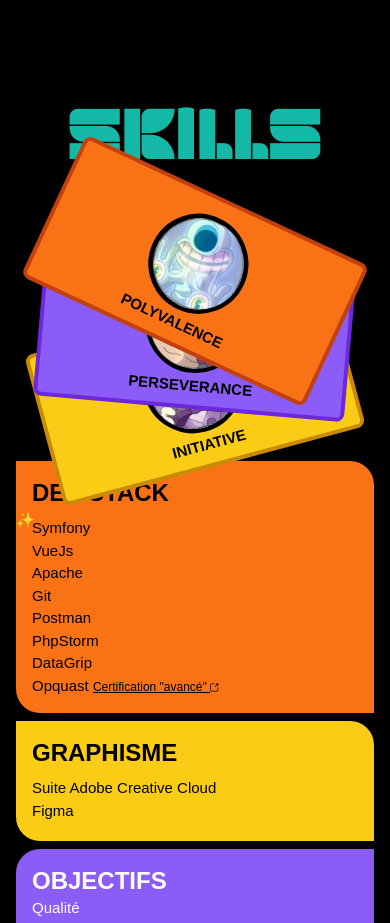
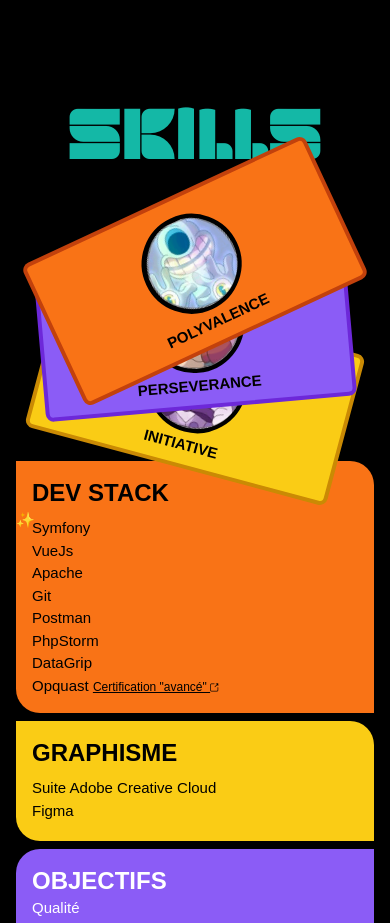
Before and after one commit to CyndelHerolt/portfolio, a Vue app: page / in a window 390 px wide. Shown: the part 1900-2823 px from the top of the page. Built offline with nearby package versions, Linux system fonts and the light colour scheme; a web font is replaced by a local one.

Commit message:
fix: mobile responsive

```diff
--- a/src/components/Skills.vue
+++ b/src/components/Skills.vue
@@ -66,7 +66,7 @@
 
 .cards .card {
   transition: 0.5s;
-  transform: rotate(calc(var(--r) * 1deg));
+  transform: rotate(calc(var(--r) * -1deg));
 }
 
 .cards:hover .card {
```
